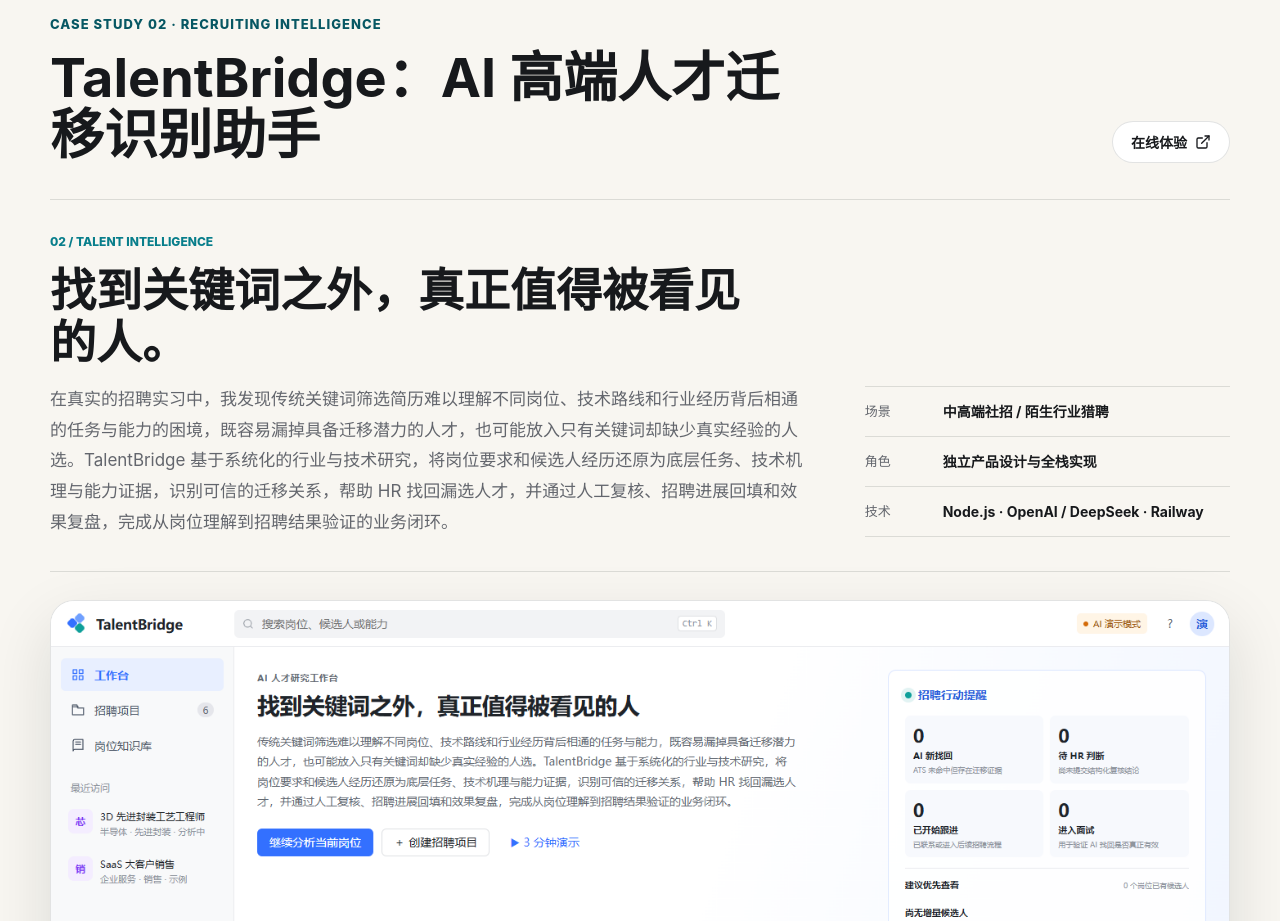
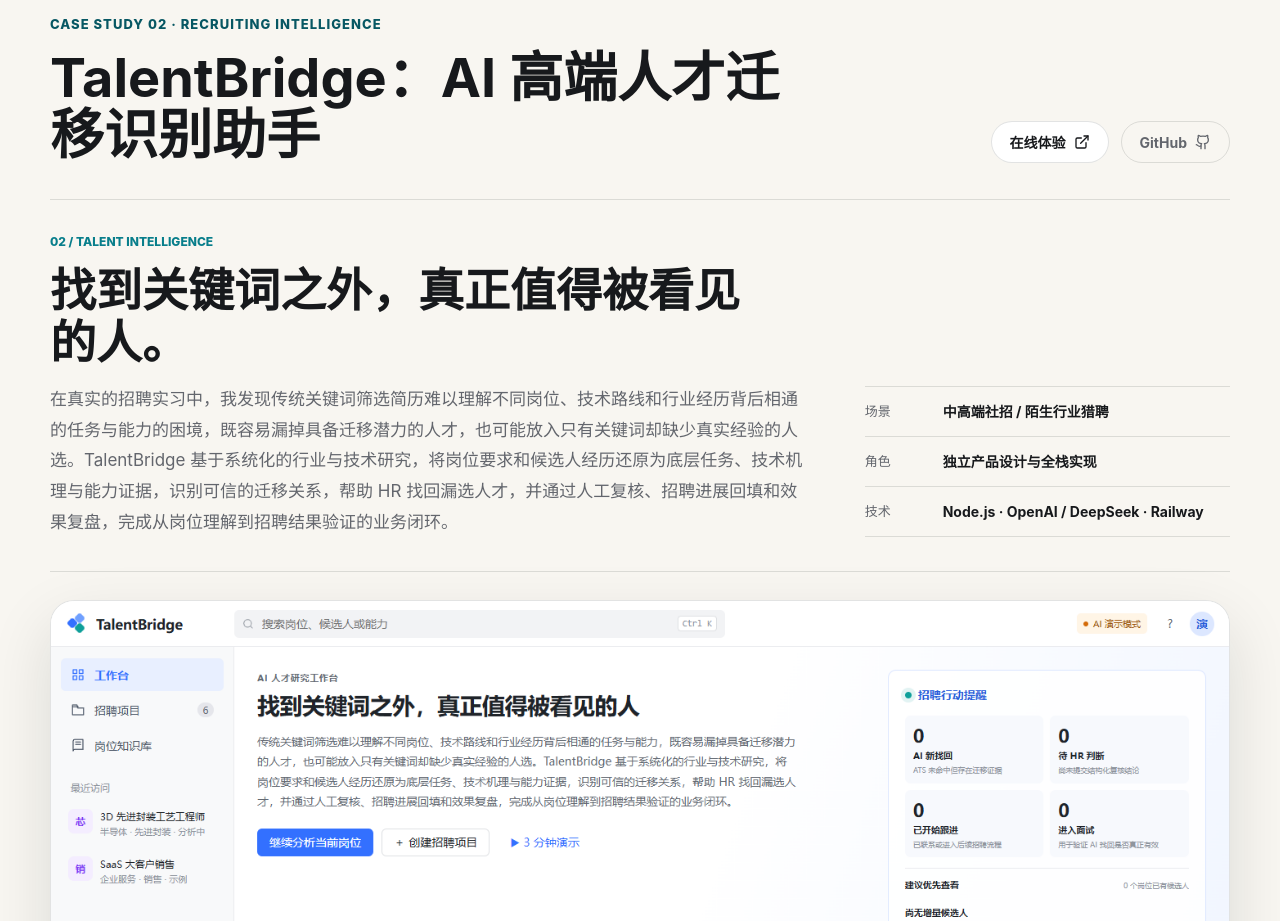
Before and after one commit to afterDDL/personal-website, a React (Vite) app: page / in a window 1280 px wide. Shown: the part 4420-5341 px from the top of the page. Built offline with nearby package versions, Linux system fonts and the light colour scheme.

Commit message:
Add TalentBridge GitHub link

```diff
--- a/src/main.jsx
+++ b/src/main.jsx
@@ -529,6 +529,14 @@
               >
                 在线体验 <ExternalLink size={16} />
               </a>
+              <a
+                className="button ghost compact"
+                href="https://github.com/afterDDL/talentbridge"
+                target="_blank"
+                rel="noreferrer"
+              >
+                GitHub <Github size={16} />
+              </a>
             </div>
           </div>
 
```
